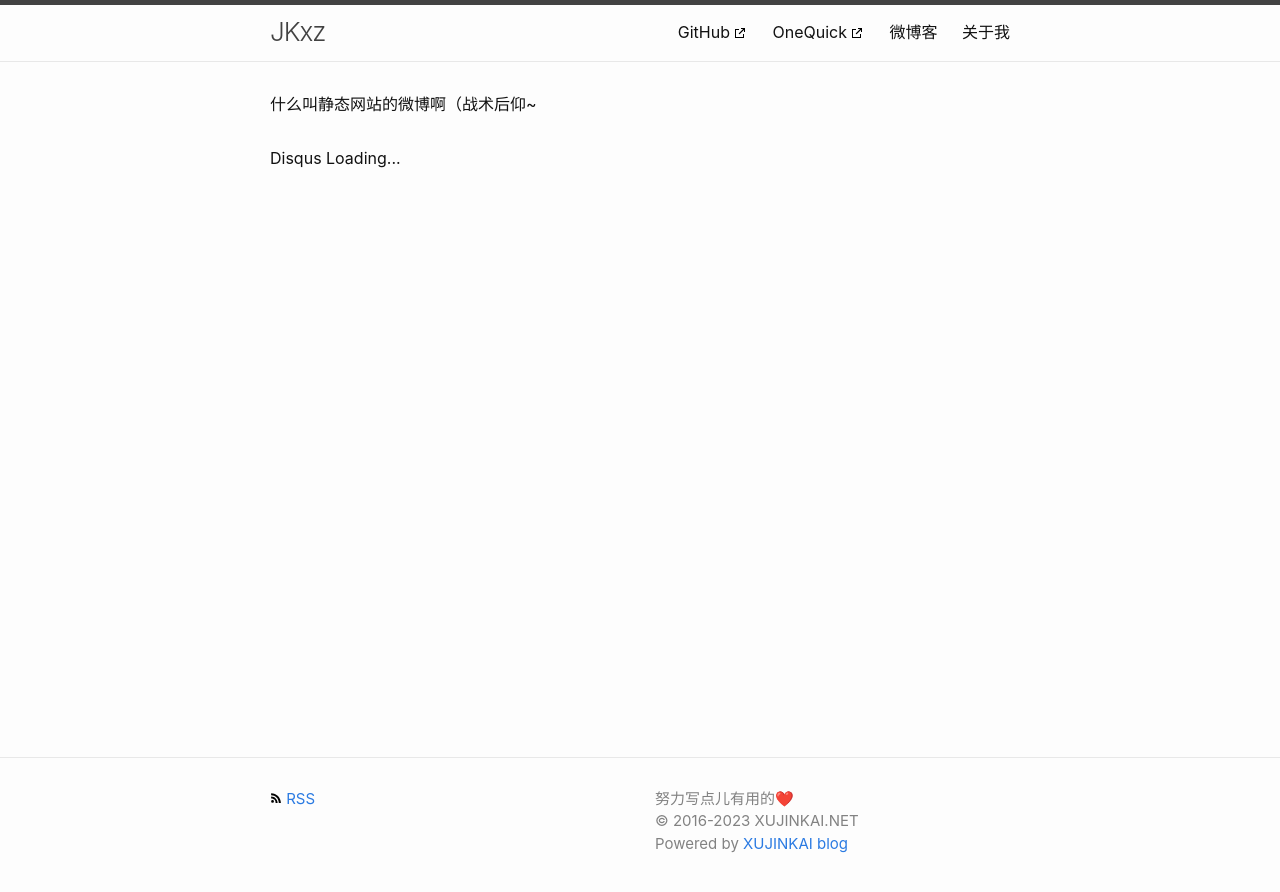
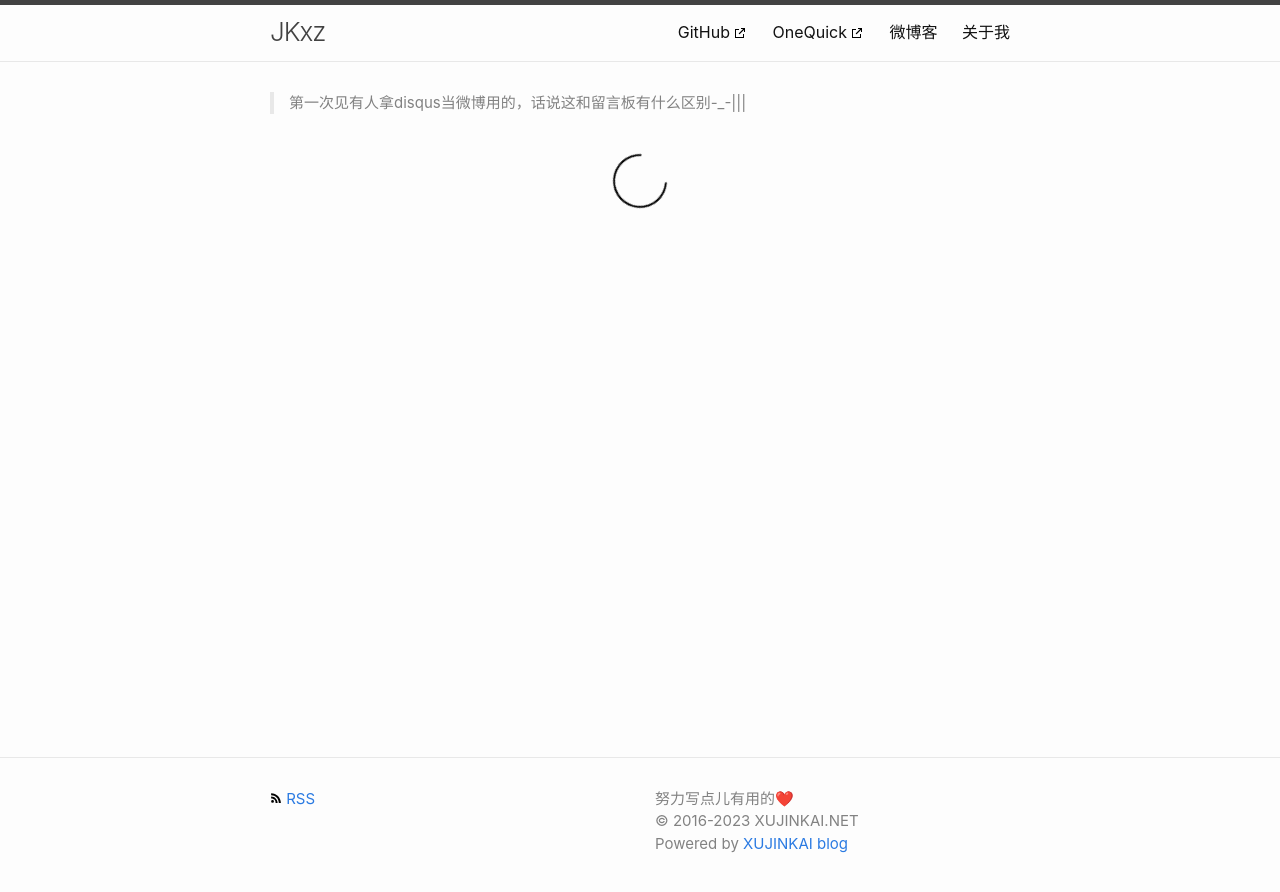
Before and after one commit to XUJINKAI/blog, a Jekyll site: the page built from pages/tweet.md, in a window 1280 px wide. Shown: the top 892 px of the page. Built offline with Jekyll 4.4.1, drawn with Linux system fonts in a browser that asks for light colours; comment, search, counter and statistics services are not loaded.

Commit message:
更新tweet样式，更新feed配置，其他优化

```diff
--- a/_config.yml
+++ b/_config.yml
@@ -40,8 +40,8 @@ plugins:
   - jekyll-sitemap
 
 feed:
-  posts_limit: 5
-  excerpt_only: false
+  posts_limit: 20
+  excerpt_only: true
 
 exclude:
   - .sass-cache/
--- a/_includes/disqus_comments.html
+++ b/_includes/disqus_comments.html
@@ -1,5 +1,5 @@
 {%- if page.comments != false -%}
-<div id="disqus_thread">Disqus Loading...</div>
+<div id="disqus_thread"><i>Disqus评论加载中...</i></div>
 <script>
   var disqus_config = function () {
     this.page.url = '{{site.url}}{{page.url}}';
--- a/_includes/header.html
+++ b/_includes/header.html
@@ -18,10 +18,10 @@
         </label>
 
         <div class="trigger">
-          <a class="page-link" href="https://github.com/XUJINKAI" target="_blank">GitHub</a>
-          <a class="page-link" href="https://OneQuick.org" target="_blank">OneQuick</a>
-          <a class="page-link" href="{{ "/tweet" | relative_url }}" title="第一次见有人拿disqus当微博用的">微博客</a>
-          <a class="page-link" href="{{ "/about" | relative_url }}">关于我</a>
+          <a class="page-link" href="https://github.com/XUJINKAI" target="_blank" title="喵~">GitHub</a>
+          <a class="page-link" href="https://OneQuick.org" target="_blank" title="Windows快捷键工具">OneQuick</a>
+          <a class="page-link" href="{{ "/tweet" | relative_url }}" title="什么叫静态网站的微博啊（战术后仰~">微博客</a>
+          <a class="page-link" href="{{ "/about" | relative_url }}" title="会不会和tweet重复了">关于我</a>
         </div>
       </nav>
     {%- endif -%}
--- a/_layouts/home.html
+++ b/_layouts/home.html
@@ -37,8 +37,8 @@ layout: base
         <tags>{% for tag in post.tags %} {{tag}}{% endfor %}</tags>{{- '' -}}
       </pmeta>
       {%- if site.show_excerpts -%}
-      <span class="post-excerpt">{{ post.excerpt }}</span>
-      {%- endif -%}
+      <excerpt>{{ post.content | markdownify | strip_html | truncate: 50 }}</excerpt>
+      {% endif -%}
     </li>
     {{- '
 ' -}}
--- a/pages/tweet.md
+++ b/pages/tweet.md
@@ -1,7 +1,47 @@
 ---
 permalink: /tweet
 title: 微博客
-comments: true
+comments: false
 ---
 
-什么叫静态网站的微博啊（战术后仰~
+<div id="disqus_thread">
+    <blockquote>第一次见有人拿disqus当微博用的，话说这和留言板有什么区别-_-|||</blockquote>
+    <div class="loading"></div>
+</div>
+
+<script>
+    var disqus_config = function () {
+        this.page.url = '{{site.url}}{{page.url}}';
+        this.page.identifier = '{{page.url}}';
+    };
+
+    (function () {
+        var d = document, s = d.createElement('script');
+        s.src = 'https://{{site.disqus}}.disqus.com/embed.js';
+        s.setAttribute('data-timestamp', +new Date());
+        (d.head || d.body).appendChild(s);
+    })();
+</script>
+
+<style>
+    .loading {
+        width: 50px;
+        height: 50px;
+        border: 2px solid #000;
+        border-top-color: transparent;
+        border-radius: 100%;
+        animation: circle infinite 0.75s linear;
+        margin: 0 auto;
+        margin-top: 40px;
+    }
+
+    @keyframes circle {
+        0% {
+            transform: rotate(0);
+        }
+
+        100% {
+            transform: rotate(360deg);
+        }
+    }
+</style>
```
Also changed, not shown: pages/about.md (+4 -18 lines).
